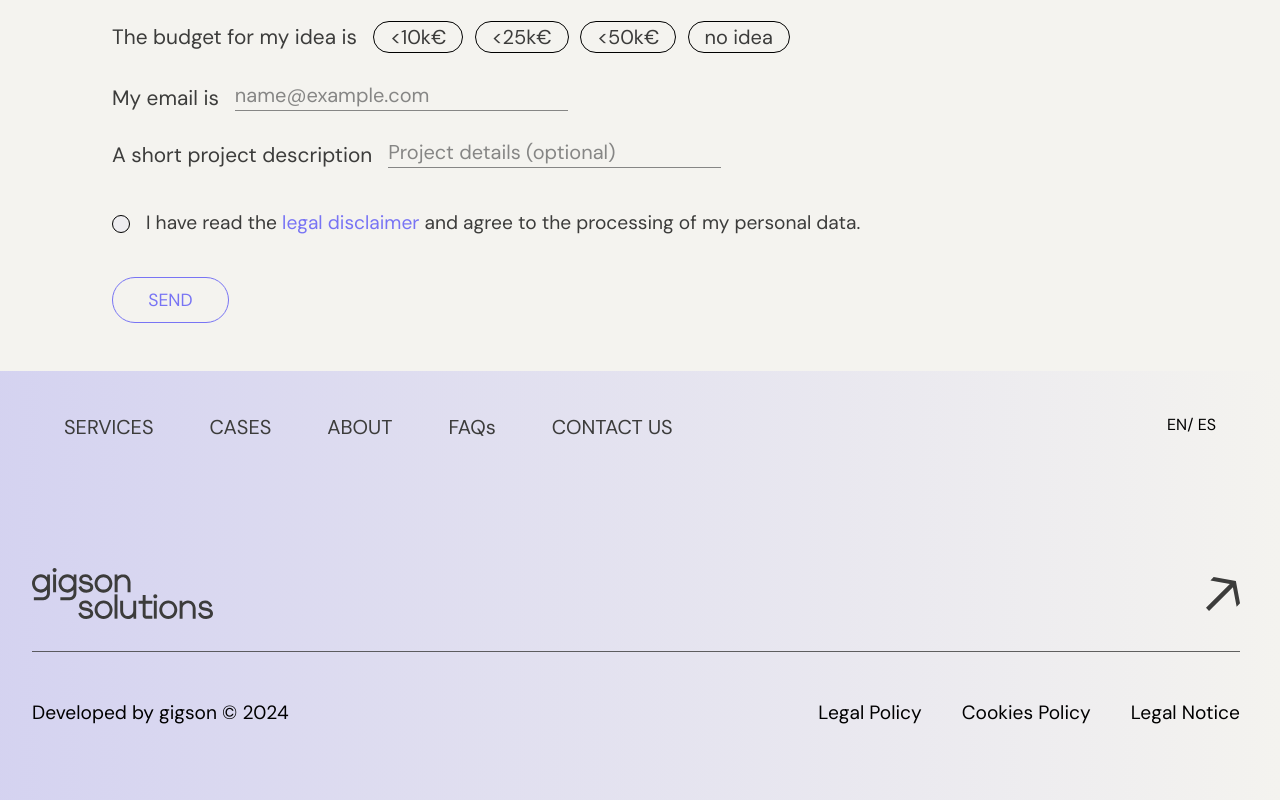
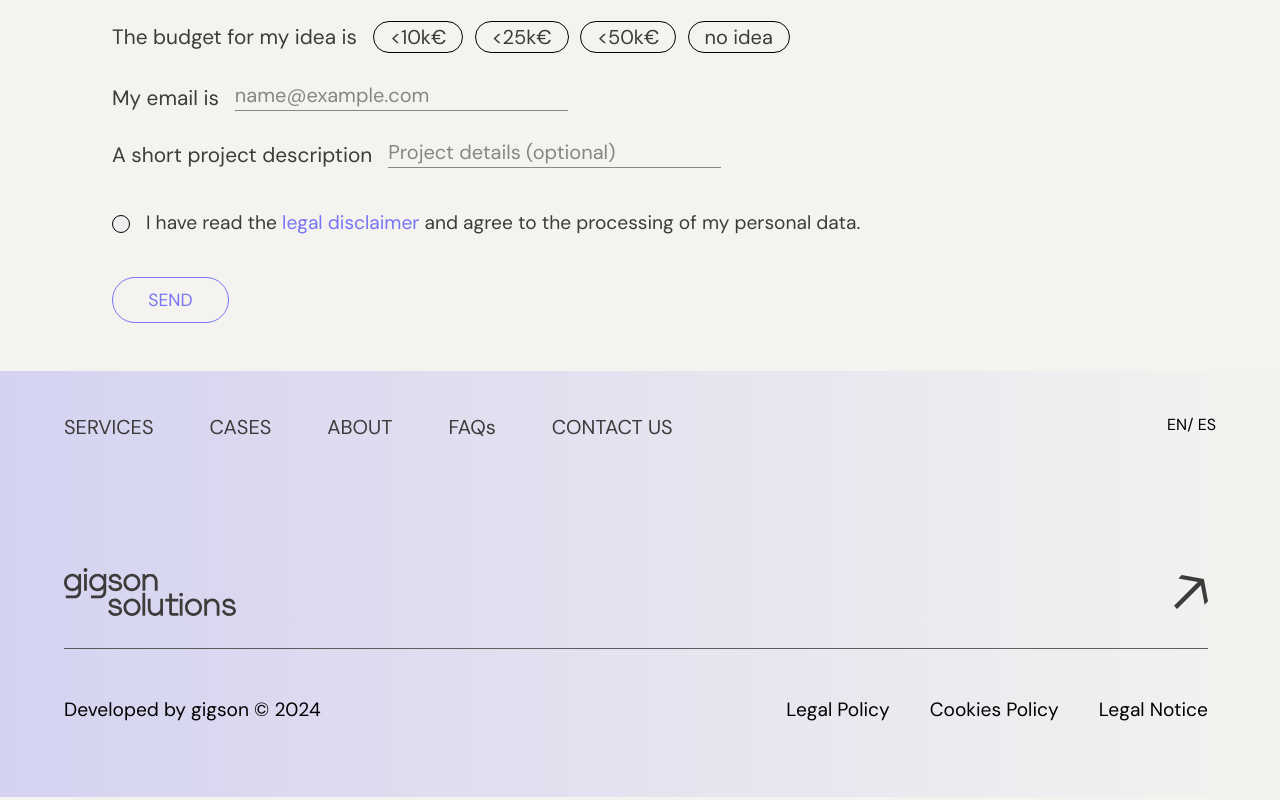
Before and after one commit to martatorredev/GigsonReact, a React (Vite) app: page / in a window 1280 px wide. Shown: the part 3951-4751 px from the top of the page. Built offline with nearby package versions, Linux system fonts and the light colour scheme.

Commit message:
Arreglando la capacidad de respuesta del ancho máximo del pie de página

```diff
--- a/src/components/Footer/Footer.css
+++ b/src/components/Footer/Footer.css
@@ -23,7 +23,7 @@
    align-items: start;
    justify-content: space-between;
    margin: 2rem 0 8rem;
-   padding-inline: 2rem;
+   padding-inline: 0;
 }
 .footer-icon {
    width: 2.125rem;
@@ -49,10 +49,22 @@
 .spam-lng {
    color: #3c3c3b7c;
 }
+
+@media (min-width: 34.375rem) {
+   .footer-nav-links {
+      grid-template-columns: repeat(3, 1fr);
+   }
+}
+@media (min-width: 44rem) {
+   .footer {
+      padding-inline: 3rem;
+   }
+}
 @media (min-width: 56.25rem) {
    .footer {
-      padding: 0.7rem 2rem;
+      padding: 0.7rem 4rem;
    }
+
    .footer-nav-links {
       position: relative;
 
@@ -91,7 +103,7 @@
 }
 @media (min-width: 90rem) {
    .footer {
-      padding: 0.7rem 4rem;
+      padding: 0.7rem 7rem;
    }
    .footer-nav-links {
       gap: 6.6rem;
```
